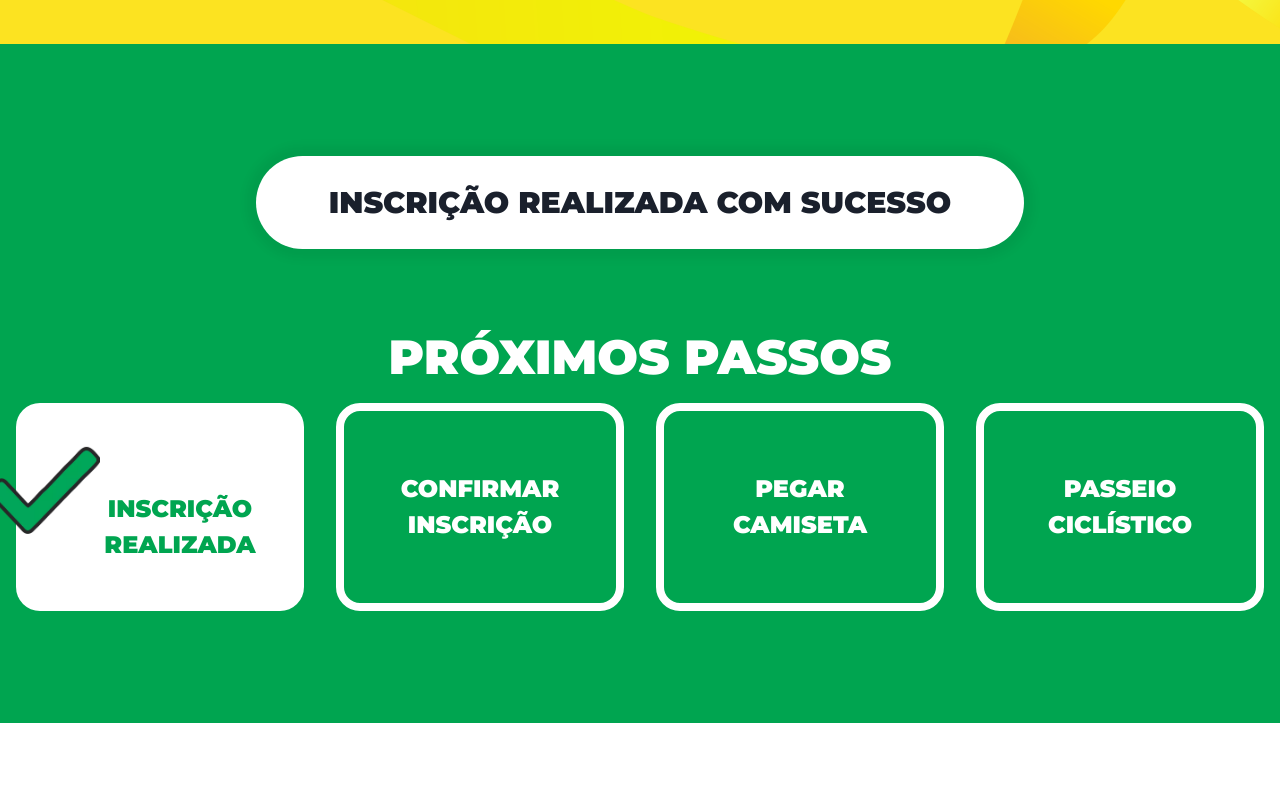
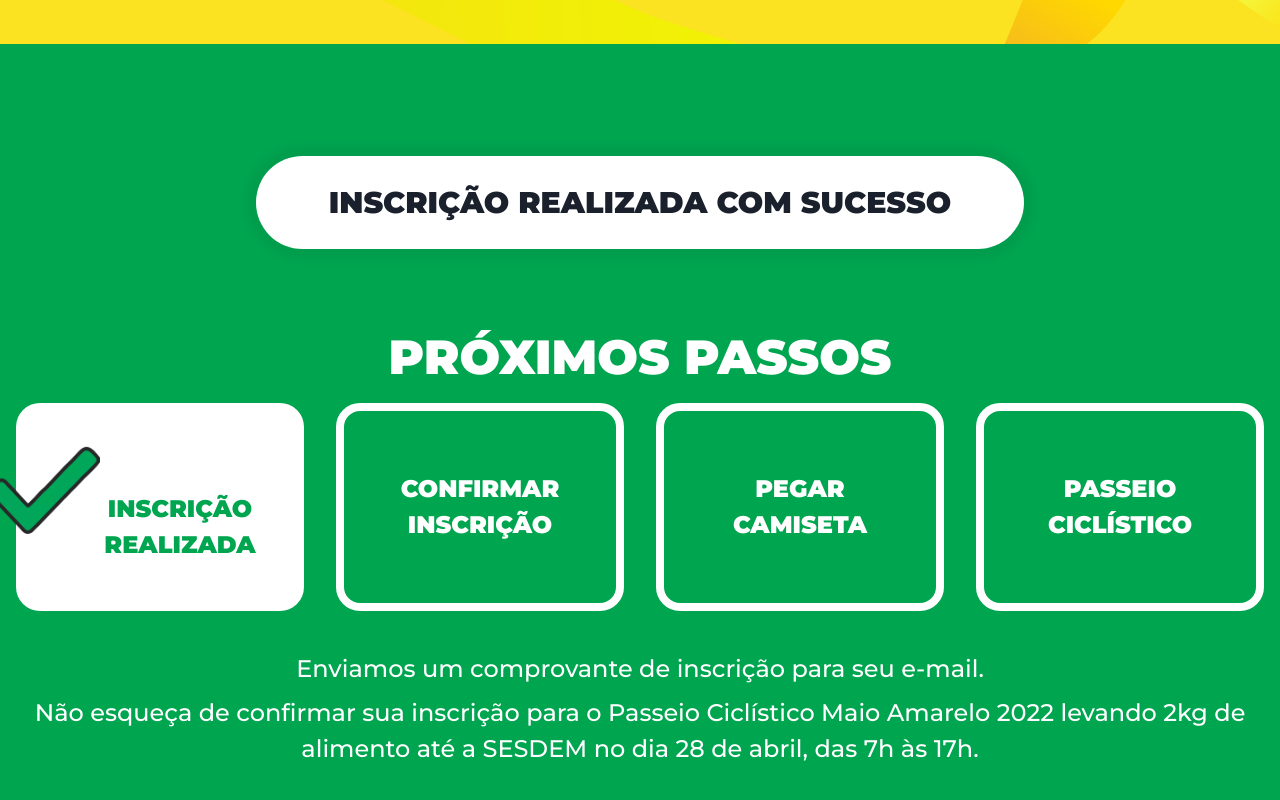
Before and after one commit to Fernandorj9/pmm-passeio-amarelo, a Next.js app: page /subscription/success in a window 1280 px wide. Shown: the part 484-1284 px from the top of the page. Before the commit the page ends 1207 px from the top, so only its background shows below. Built offline with nearby package versions, Linux system fonts and the light colour scheme.

Commit message:
updated success page

```diff
--- a/src/pages/subscription/success.tsx
+++ b/src/pages/subscription/success.tsx
@@ -1,16 +1,16 @@
-import { Box, Button, Checkbox, Container, Flex, Heading, Icon, Image, SimpleGrid, Switch, Text, useToast } from "@chakra-ui/react";
-import { darken } from "polished";
+import { Container, Flex, Heading, SimpleGrid, Text, useToast } from "@chakra-ui/react";
 import { useState } from "react";
 import { Section } from "../../components/Section";
-import { theme } from "../../styles/theme";
-import Router from 'next/router'
 import { Header } from "../../components/Header";
-import { Input } from "../../components/Input";
-import { CyclistFormFields } from "../../components/Forms/CyclistFormFields";
 import { MainHero } from "../../components/parts/MainHero";
 import { StepCard } from "../../components/Cards/StepCard";
+import { GetServerSideProps } from "next";
 
-export default function SuccessPage() {
+type Props = {
+  hasConfirmed: boolean
+}
+
+export default function SuccessPage({ hasConfirmed }: Props) {
   const toast = useToast()
 
   const [isChecked, setIsChecked] = useState(false);
@@ -48,7 +48,7 @@ export default function SuccessPage() {
           size="lg"
           rounded="full"
         >
-          Inscrição realizada com sucesso
+          Inscrição {hasConfirmed ? `confirmada` : `realizada`} com sucesso
         </Text>
 
         <Flex
@@ -57,6 +57,7 @@ export default function SuccessPage() {
           mt="10"
 
           gridGap="4"
+          order={[2, 2, 1]}
         >
           <Heading
             textTransform="uppercase"
@@ -68,7 +69,7 @@ export default function SuccessPage() {
           </Heading>
 
           <SimpleGrid
-            columns={4}
+            columns={[1, 1, 2, 2, 4, 4, 4]}
             w="100%"
             gridGap="8"
           >
@@ -77,12 +78,14 @@ export default function SuccessPage() {
               concluded={true}
             />
             <StepCard
-              step={<>Confirmar <br /> inscrição</>}
-              concluded={false}
+              step={hasConfirmed ? <>inscrição <br /> confirmada</> : <>Confirmar <br /> inscrição</>}
+              concluded={hasConfirmed}
+              isNextStep={!hasConfirmed}
             />
             <StepCard
               step={<>Pegar <br /> camiseta</>}
               concluded={false}
+              isNextStep={hasConfirmed}
             />
             <StepCard
               step={<>Passeio <br /> ciclístico</>}
@@ -90,8 +93,38 @@ export default function SuccessPage() {
             />
           </SimpleGrid>
         </Flex>
+
+        <Container
+          maxWidth="8xl"
+
+          order={[1, 1, 2]}
+
+          fontSize="2xl"
+          fontFamily="heading"
+          fontWeight="medium"
+          color="white"
+
+          textAlign="center"
+        >
+          {!hasConfirmed && <Text mb="2">Enviamos um comprovante de inscrição para seu e-mail.</Text>}
+          <Text>
+            Não esqueça de confirmar sua inscrição para o Passeio Ciclístico Maio Amarelo 2022
+            levando 2kg de alimento até a SESDEM no dia 28 de abril, das 7h às 17h.
+          </Text>
+        </Container>
       </Section>
     </Flex>
 
   )
 }
+
+export const getServerSideProps: GetServerSideProps = async (ctx) => {
+
+  const hasConfirmed = ctx.query.hasConfirmed == "1"
+
+  return {
+    props: {
+      hasConfirmed
+    }
+  }
+}
```
